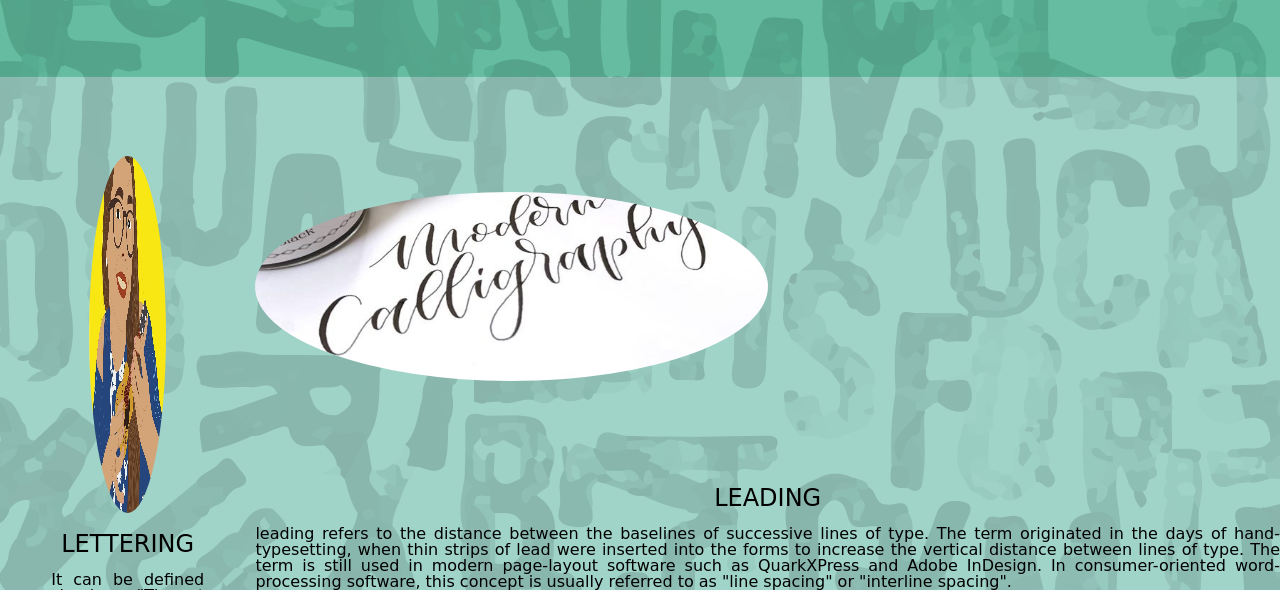
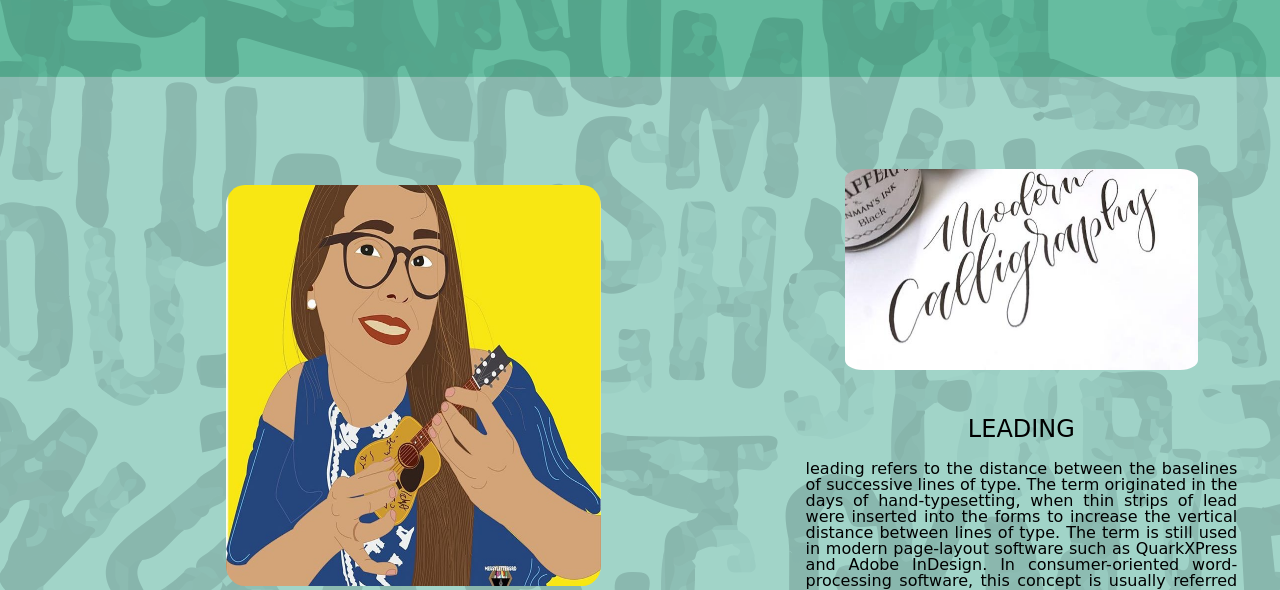
Before and after one commit to Pamelamariaf/semana-9-practica, a plain HTML site: page SEMANA 9 PRACTICA/index.html in a window 1280 px wide. Shown: the part 362-952 px from the top of the page. Drawn offline with Linux system fonts and the light colour scheme; files whose address does not match are found by name.

Commit message:
Update style.css

```diff
--- a/SEMANA 9 PRACTICA/css/style.css
+++ b/SEMANA 9 PRACTICA/css/style.css
@@ -1,6 +1,11 @@
-h1{ text-align: center;
+body{
+  width:990px:
+}
+
+ h1{ text-align: center;
 margin-bottom:10%;
 margin-top: -6%;
+margin-left: -5%;
 }
 
 header img{
@@ -11,26 +16,30 @@ header img{
   display: flex;
 }
 
-.column-1, .column-2 {
+.column-1, .column-2, .column-3, .column-4 {
   flex: 1;
   border:1% solid none;
   text-align: center;
   margin: 2%;
-  padding: 2%;
+  padding: 1%
+}
+.column-3, .column-4{
+  margin-left:-3%;
 }
 
 .row div img {
-   border-radius: 50%;
-  width: 50%;
-  margin-top: 10%;
+  margin-top: 5%;
   margin-bottom: 10%;
+  border: 3% none;
+  border-radius: 5%;
+  }
 
-}
 
 p{
   font-family:'Handlee', cursive;
   font-size: 1em;
   text-align: justify;
+  padding: 1%;
 
 }
 
@@ -39,3 +48,9 @@ h2{
   font-size: 1.5em;
   text-align: center;
 }
+
+@font-face {
+  font-family: 'Handlee', cursive;
+font-family: 'Kaushan Script', cursive;
+src:url('https://fonts.googleapis.com/css?family=Handlee|Kaushan+Script');
+}
```
